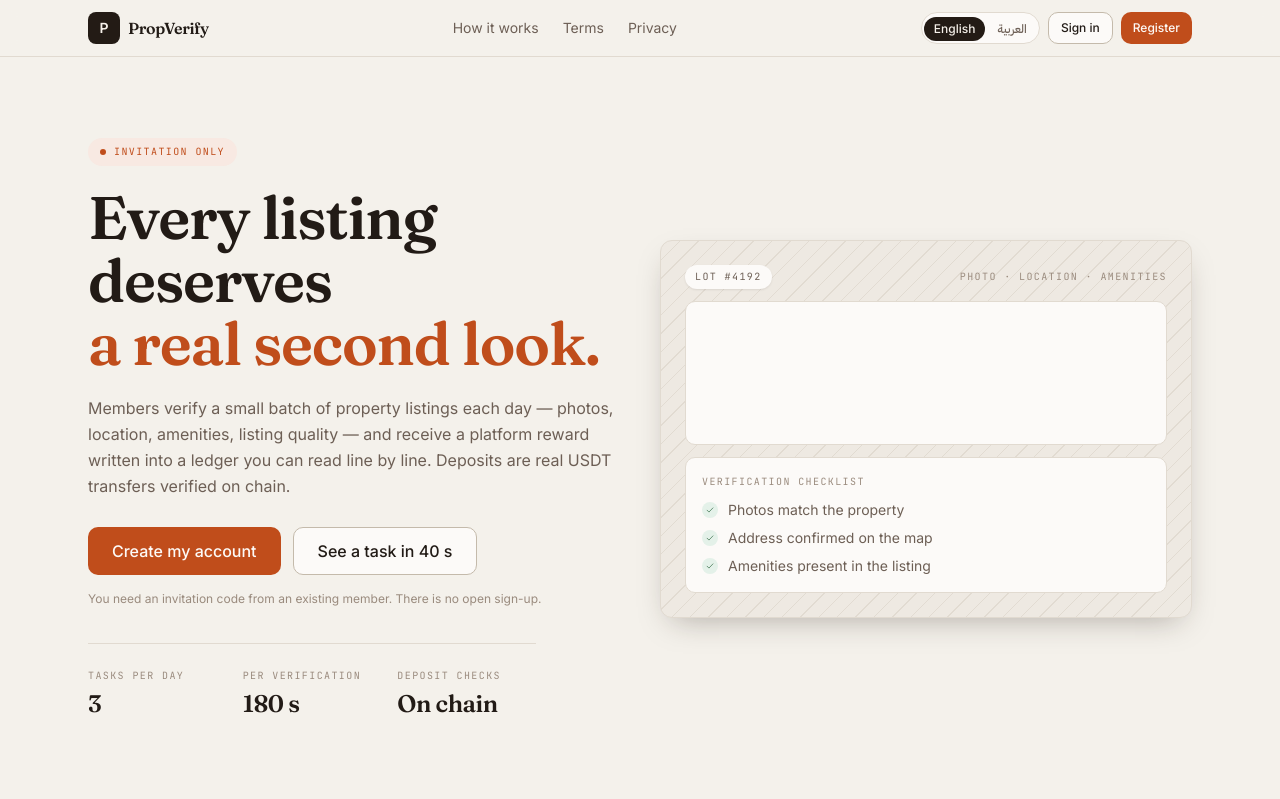
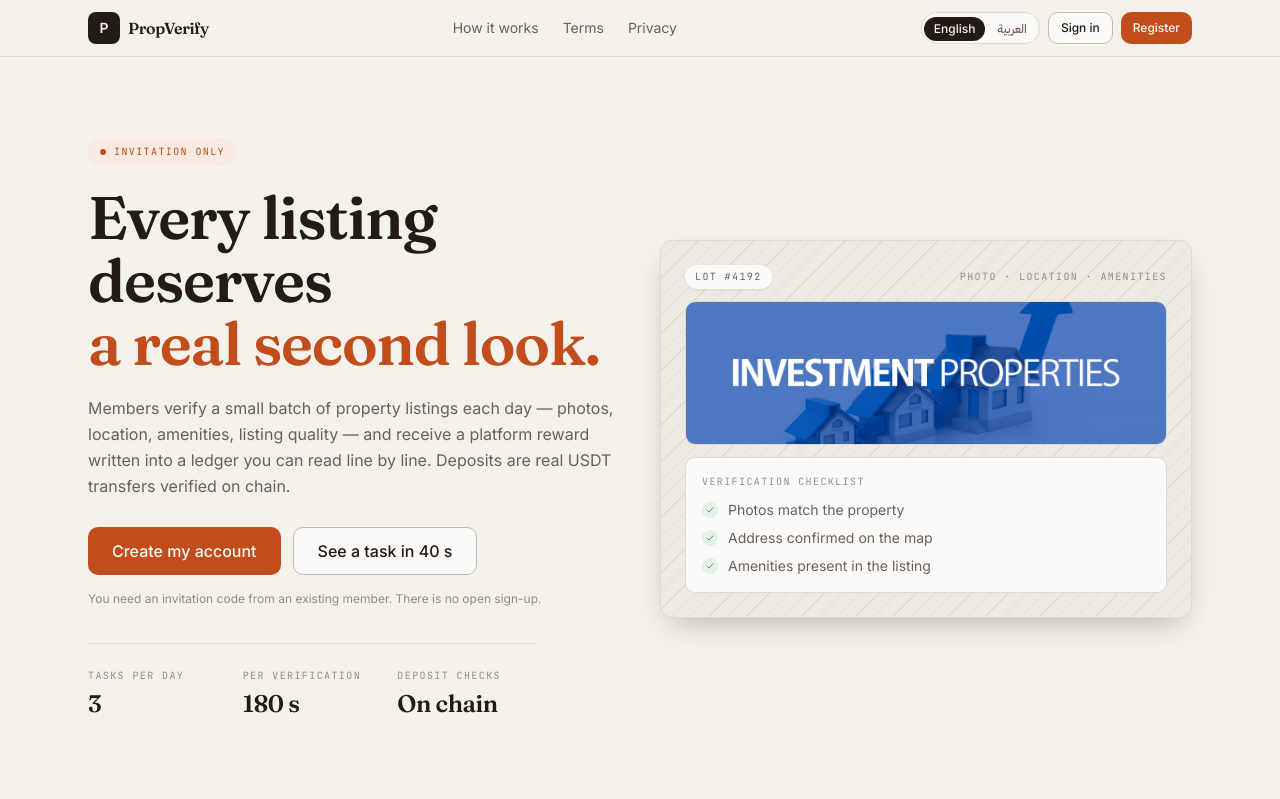
Before and after one commit to yessinedha/airbflow, a Next.js app: page / in a window 1280 px wide. Shown: the top 799 px of the page. Built offline with nearby package versions, Linux system fonts and the light colour scheme; no server answers.

Commit message:
display investment properties hero image

```diff
--- a/src/app/(public)/page.tsx
+++ b/src/app/(public)/page.tsx
@@ -1,7 +1,9 @@
 import Link from 'next/link'
+import Image from 'next/image'
 import { Alert, ButtonLink, Card, CardBody } from '@/components/ui'
 import { IconCheck, IconClock, IconShield, IconTasks, IconTeam, IconWallet } from '@/components/icons'
 import { getT } from '@/lib/i18n/server'
+import investmentPropertiesImage from './Investment-Properties.jpg'
 
 const STEP_ICONS = [IconTeam, IconWallet, IconShield, IconTasks, IconClock, IconCheck]
 
@@ -64,7 +66,16 @@ export default async function HomePage() {
                     <span className="label-mono text-ink-subtle">{t.home.plateHint}</span>
                   </div>
 
-                  <div className="h-36 rounded-control border border-border bg-surface" />
+                  <div className="relative h-36 overflow-hidden rounded-control border border-border bg-surface">
+                    <Image
+                      src={investmentPropertiesImage}
+                      alt="Investment properties"
+                      fill
+                      sizes="(min-width: 1024px) 50vw, 100vw"
+                      className="object-cover"
+                      priority
+                    />
+                  </div>
 
                   <div className="rounded-control border border-border bg-surface p-4">
                     <p className="label-mono text-ink-subtle">{t.home.checklistTitle}</p>
```
